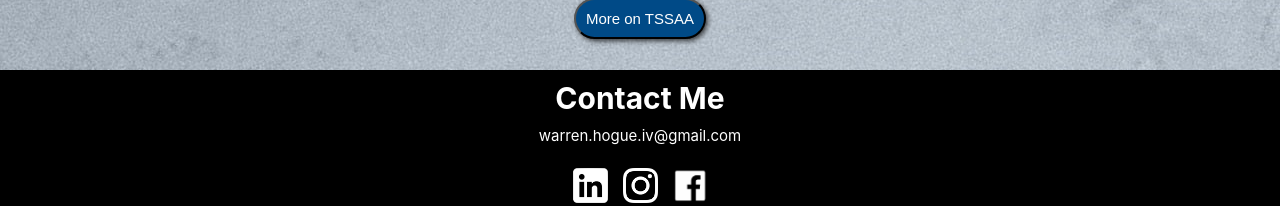
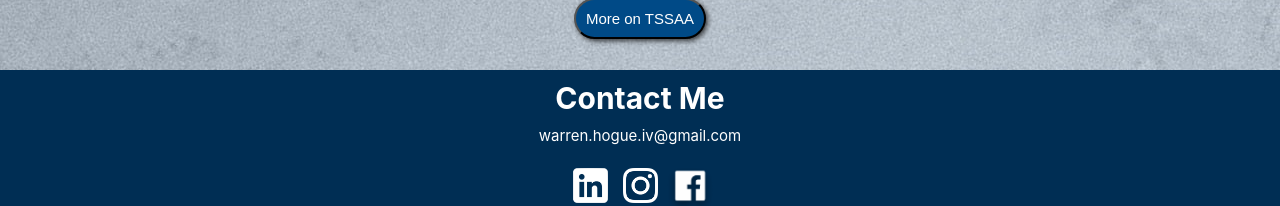
Before and after one commit to Drendal911/warrenhogue-referee, a React (Create React App) app: page / in a window 1280 px wide. Shown: the part 763-969 px from the top of the page. Built offline with nearby package versions, Linux system fonts and the light colour scheme.

Commit message:
Update footer.scss

```diff
--- a/src/styles/components/footer.scss
+++ b/src/styles/components/footer.scss
@@ -1,7 +1,9 @@
+@import "../abstracts/variables";
+
 .footer_container {
   display: flex;
   flex-direction: column;
-  background-color: black;
+  background-color: darken($color-main,10%);
   justify-content: center;
 }
 
```
